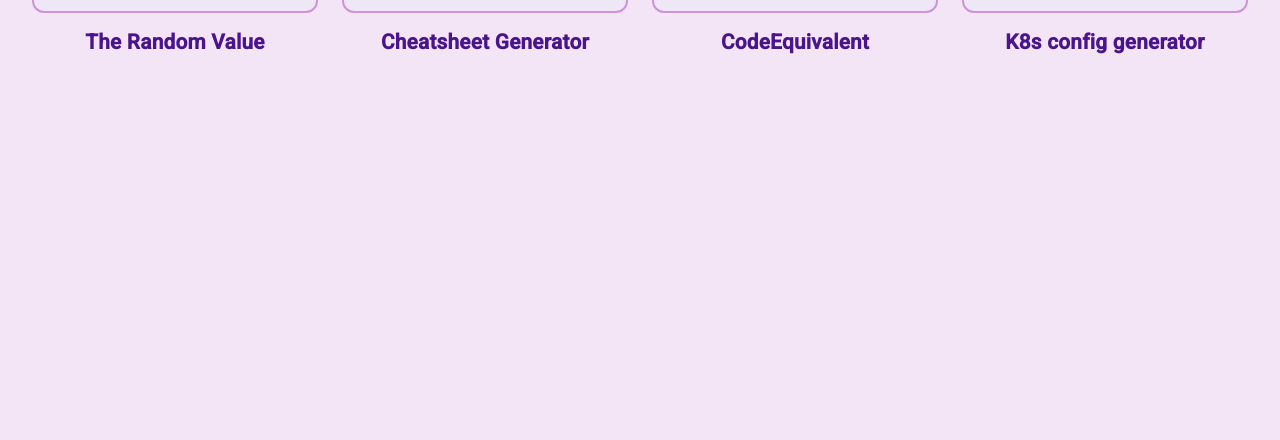
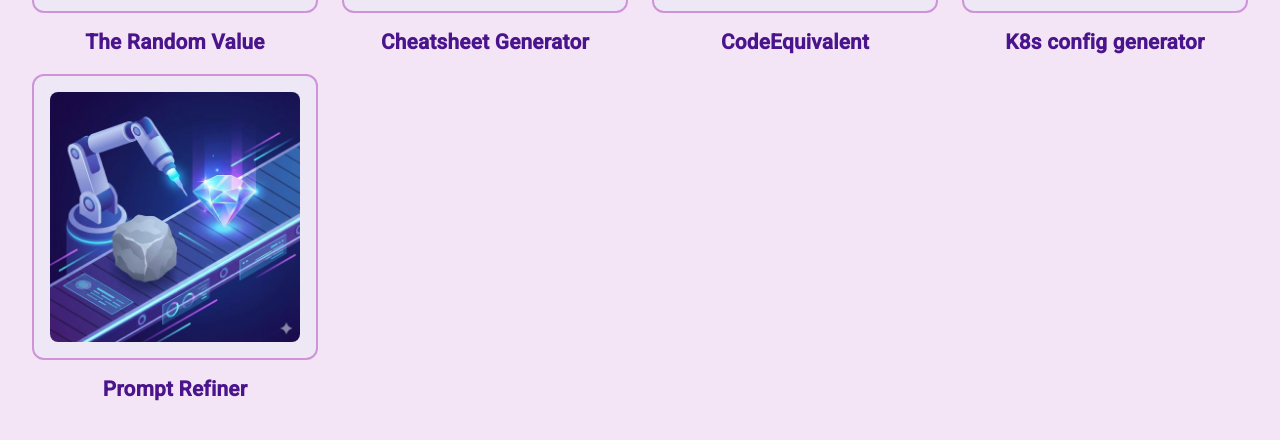
Before and after one commit to rkumar0206/ai-projects-ui, an Angular app: page / in a window 1280 px wide. Shown: the part 418-858 px from the top of the page. Built offline with nearby package versions, Linux system fonts and the light colour scheme.

Commit message:
chore: added prompt refiner to home component

```diff
--- a/src/app/home-component/home.component.css
+++ b/src/app/home-component/home.component.css
@@ -30,6 +30,7 @@
   padding: 1rem;
   transition: transform 0.3s ease, box-shadow 0.3s ease;
   cursor: pointer;
+  margin-bottom: 2.3rem;
 }
 
 .category-card:hover {
--- a/src/app/home-component/home.component.ts
+++ b/src/app/home-component/home.component.ts
@@ -22,6 +22,7 @@
     { name: 'Cheatsheet Generator', image: 'assets/images/cheatsheet_generator.png' },
     { name: 'CodeEquivalent', image: 'assets/images/cross_platform_mapping_img.png' },
     { name: 'K8s config generator', image: 'assets/images/k8s_config.png' },
+    { name: 'Prompt Refiner', image: 'assets/images/prompt_refiner.png' },
   ];
 
   // Handle category click logic here
@@ -43,6 +44,9 @@
       case 'CodeEquivalent':
         this.router.navigate(['/code-equivalent']);
         break
+      case 'Prompt Refiner':
+        this.router.navigate(['/prompt-refiner']);
+        break
       default:
         console.log('Category clicked:', category);
         // Implement your logic here
```
Also changed, not shown: src/assets/images/prompt_refiner.png (added).
